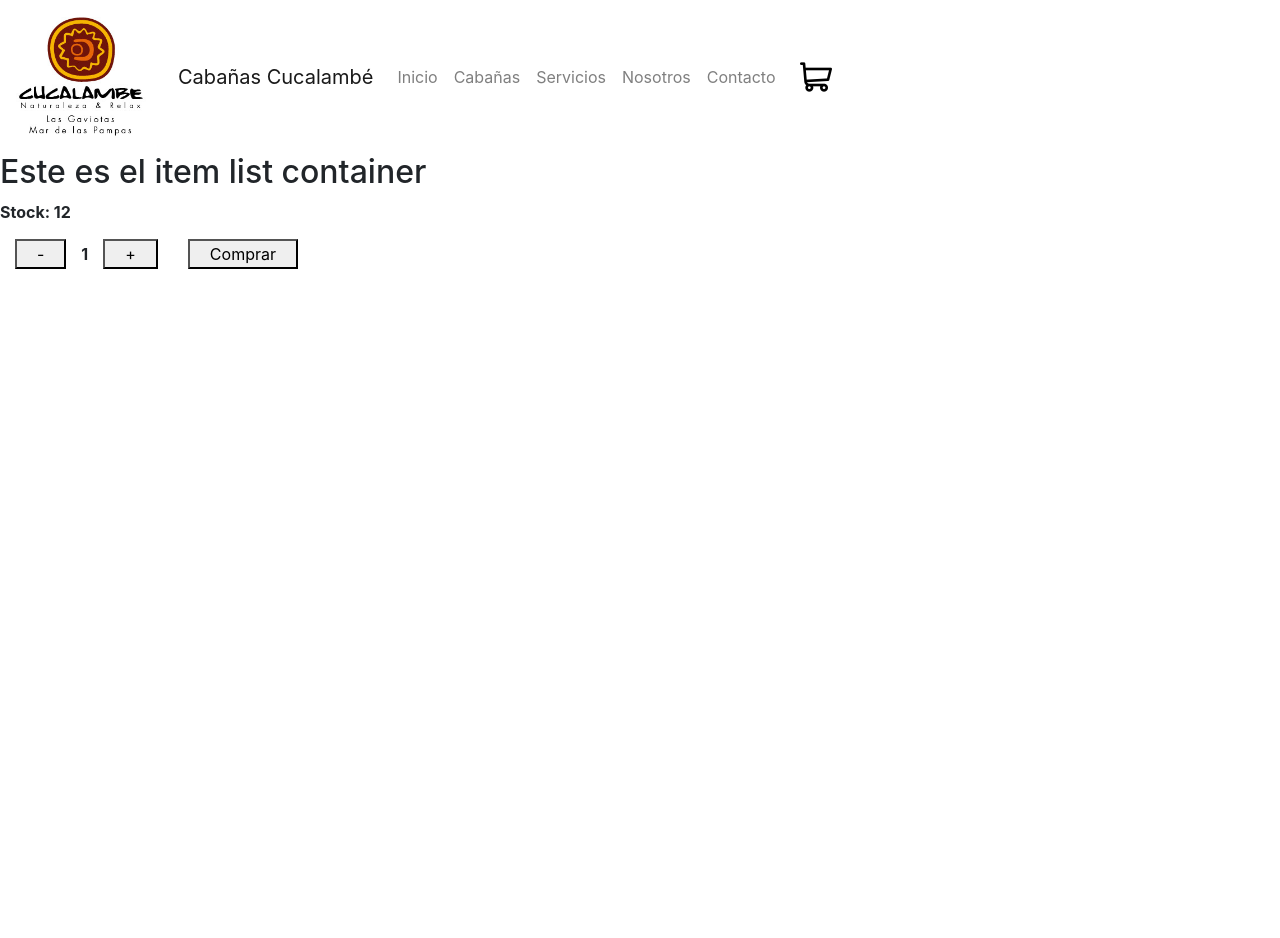
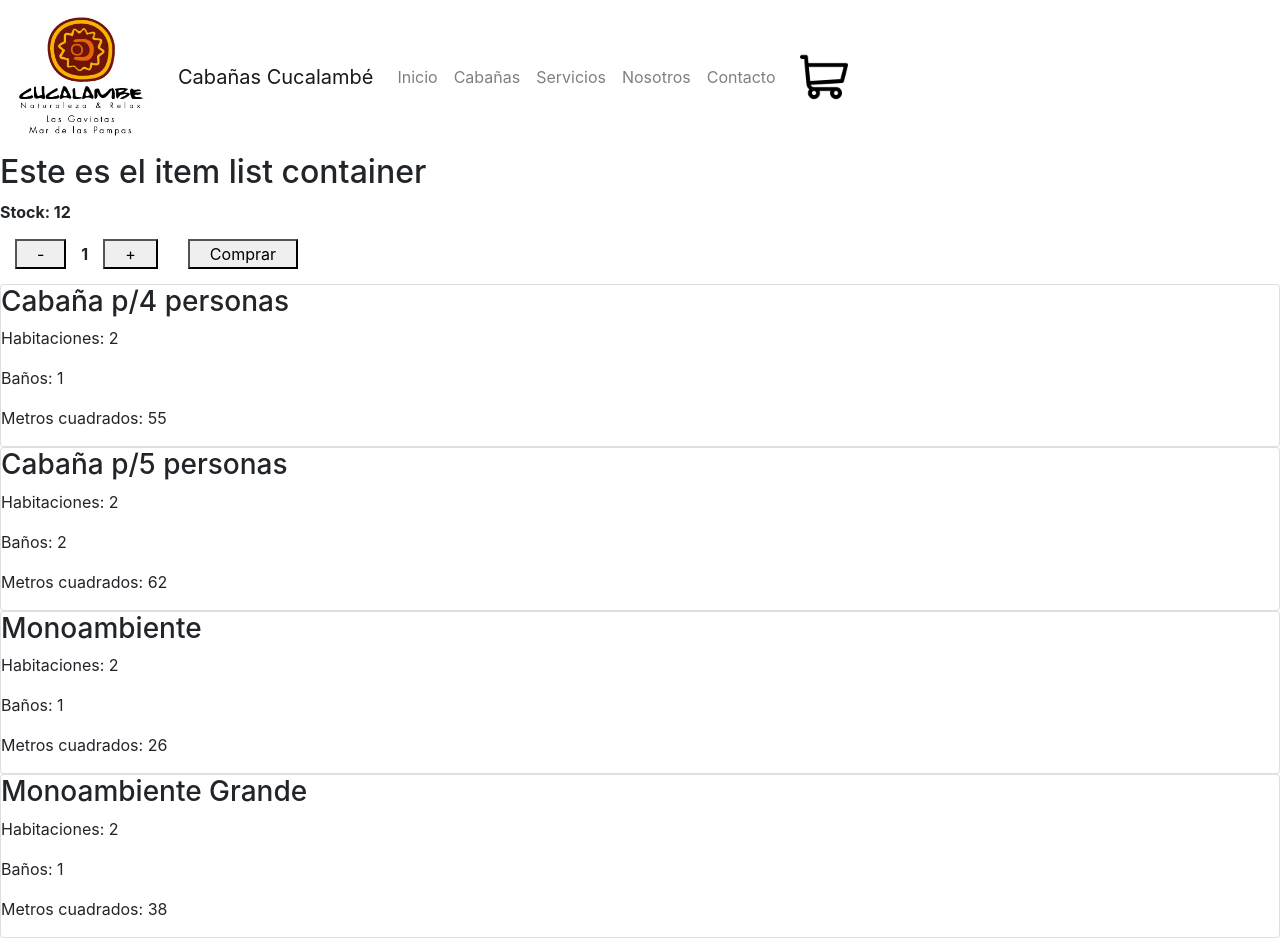
Before and after one commit to tomydiaz/proyectoreact, a React (Create React App) app: page / in a window 1280 px wide. Before the commit the page ends 800 px from the top, so only its background shows below. Built offline with nearby package versions, Linux system fonts and the light colour scheme.

Commit message:
entrega item card

```diff
--- a/package.json
+++ b/package.json
@@ -8,6 +8,7 @@
     "@testing-library/user-event": "^12.6.2",
     "bootstrap": "^4.6.0",
     "jquery": "^3.5.1",
+    "node-sass": "^5.0.0",
     "popper.js": "^1.16.1",
     "react": "^17.0.1",
     "react-dom": "^17.0.1",
--- a/src/App.css
+++ b/src/App.css
@@ -13,8 +13,8 @@
 }
 
 #cartLogo {
-  width: 2em;
-  height: 2em;
+  width: 3em;
+  height: 3em;
   margin-left: 1em;
 }
 
--- /dev/null
+++ b/src/components/Item/index.js
@@ -0,0 +1,14 @@
+const Item = ({producto}) => {
+    return(
+        <>
+            <div  className="card">
+                <h3>{producto.name}</h3>
+                <p>Habitaciones: {producto.habitaciones}</p>
+                <p>Baños: {producto.baños}</p>
+                <p>Metros cuadrados: {producto.mtsCuadrados}</p>
+            </div>
+        </>
+    )
+}
+
+export default Item
--- /dev/null
+++ b/src/components/ItemList/index.js
@@ -0,0 +1,16 @@
+import Item from "../Item";
+
+
+const ItemList = ({productos}) => {
+    return (
+        <>
+            <div>
+                {productos.map((producto) => {
+                    return <Item key={producto.id} producto={producto}/>
+                })}
+            </div>
+        </>
+    )
+}
+
+export default ItemList
--- a/src/components/NavBar/index.js
+++ b/src/components/NavBar/index.js
@@ -4,19 +4,19 @@ import CartWidgetComponent from "../CartWidget/index.js";
 const NavBarComponent = () => {
     return (
         <>
-            <nav class="navbar navbar-expand-md navbar-light bg-white">
+            <nav className="navbar navbar-expand-md navbar-light bg-white">
                 <img src={Logo} alt="logo cucalambe" className="logo" />
-                <a class="navbar-brand" href="#">Cabañas Cucalambé</a>
-                <button class="navbar-toggler" type="button" data-toggle="collapse" data-target="#navbarNavAltMarkup" aria-controls="navbarNavAltMarkup" aria-expanded="false" aria-label="Toggle navigation">
-                    <span class="navbar-toggler-icon"></span>
+                <a className="navbar-brand" href="#">Cabañas Cucalambé</a>
+                <button className="navbar-toggler" type="button" data-toggle="collapse" data-target="#navbarNavAltMarkup" aria-controls="navbarNavAltMarkup" aria-expanded="false" aria-label="Toggle navigation">
+                    <span className="navbar-toggler-icon"></span>
                 </button>
-                <div class="collapse navbar-collapse" id="navbarNavAltMarkup">
+                <div className="collapse navbar-collapse" id="navbarNavAltMarkup">
                     <div class="navbar-nav">
-                        <a class="nav-item nav-link" href="#">Inicio<span class="sr-only">(current)</span></a>
-                        <a class="nav-item nav-link" href="#">Cabañas</a>
-                        <a class="nav-item nav-link" href="#">Servicios</a>
-                        <a class="nav-item nav-link" href="#">Nosotros</a>
-                        <a class="nav-item nav-link" href="#">Contacto</a>
+                        <a className="nav-item nav-link" href="#">Inicio<span className="sr-only">(current)</span></a>
+                        <a className="nav-item nav-link" href="#">Cabañas</a>
+                        <a className="nav-item nav-link" href="#">Servicios</a>
+                        <a className="nav-item nav-link" href="#">Nosotros</a>
+                        <a className="nav-item nav-link" href="#">Contacto</a>
                     </div>
                     <CartWidgetComponent />
                 </div>
--- a/src/components/itemListContainer/index.js
+++ b/src/components/itemListContainer/index.js
@@ -1,5 +1,7 @@
-import { useState } from "react";
+import { useEffect, useState } from "react";
 import ItemCount from "../ItemCount";
+import productList from "../../mocks/productList.js";
+import ItemList from "../ItemList";
 
 const ItemListContainer = () => {
 
@@ -11,16 +13,34 @@ const ItemListContainer = () => {
         }
     }
 
-    const onSupr = (cont) => {
+    const onSupr = () => {
         if (contador > 1) {
             setContador(contador - 1)
         }
     }
 
+    const [productos, setProductos] = useState([])
+
+    useEffect(()=> {
+        const miPromesa = new Promise((resolve, reject) => {
+            setTimeout(() => {
+                resolve(productList)
+            }, 2000);
+        });
+
+        miPromesa.then(
+            (result)=>{
+                setProductos(result)
+            }
+        )
+    })
+
+
     return (
         <>
             <h2>Este es el item list container</h2>
             <ItemCount stock="12" cont={contador} onSupr={onSupr} onAdd={onAdd}/>
+            <ItemList productos={productos}/>
         </>
     )
 };
--- /dev/null
+++ b/src/mocks/productList.js
@@ -0,0 +1,8 @@
+const productList = [
+    {id: 1, name: "Cabaña p/4 personas", baños: 1, habitaciones: 2, mtsCuadrados: 55},
+    {id: 2, name: "Cabaña p/5 personas", baños: 2, habitaciones: 2, mtsCuadrados: 62},
+    {id: 3, name: "Monoambiente", baños: 1, habitaciones: 2, mtsCuadrados: 26},
+    {id: 4, name: "Monoambiente Grande", baños: 1, habitaciones: 2, mtsCuadrados: 38}
+]
+
+export default productList
```
Also changed, not shown: 2 other files (tests, documents, lock files or other folders).
